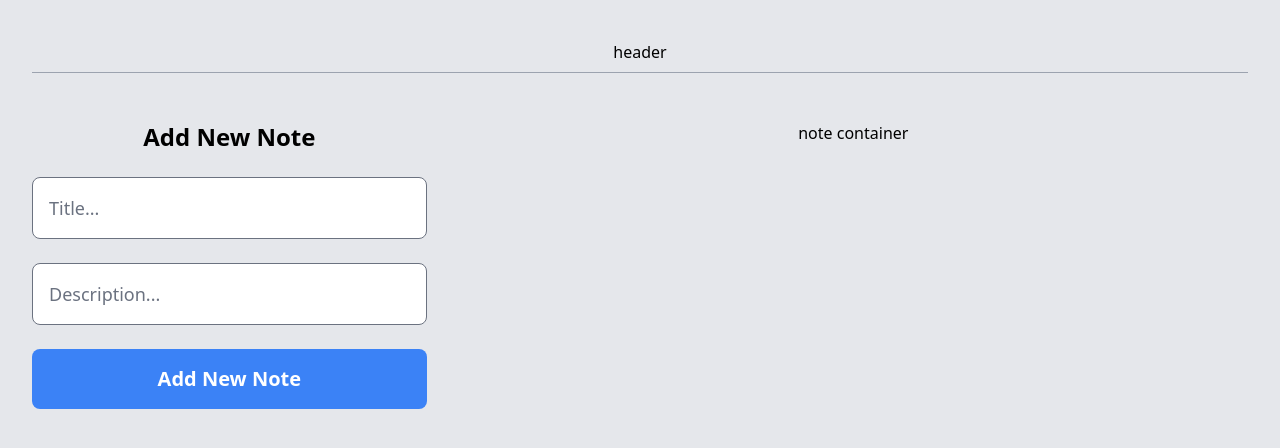
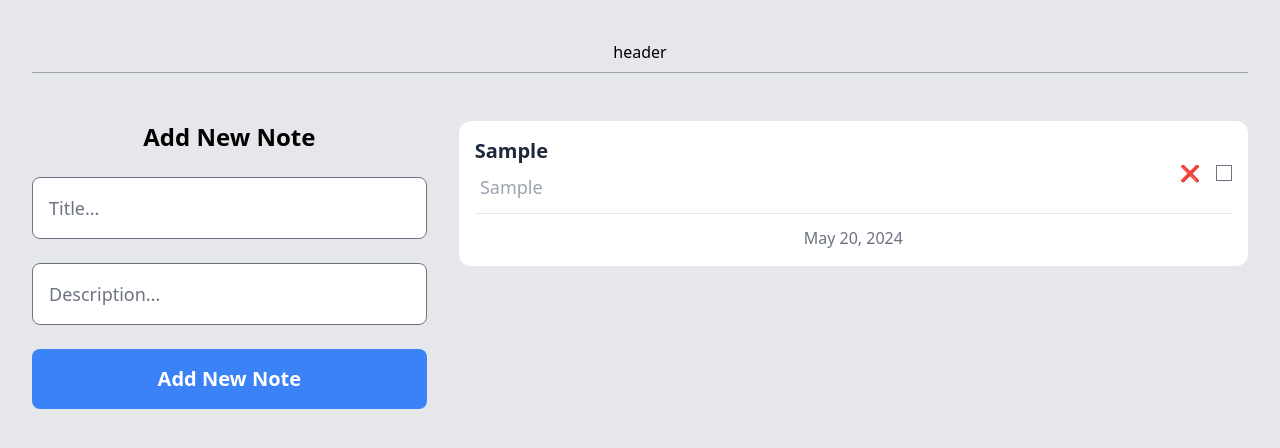
Before and after one commit to webnook/note-app-react, a React (Vite) app: page / in a window 1280 px wide. Both pictures are taken after typing "Sample", "Sample" into the empty fields and a click on the button "Add New Note". Shown: the top 448 px of the page. Built offline with nearby package versions, Linux system fonts and the light colour scheme.

Commit message:
note items and note list created

```diff
--- a/src/App.jsx
+++ b/src/App.jsx
@@ -1,14 +1,22 @@
+import { useState } from "react";
 import AddNewNote from "./components/AddNewNote";
+import NoteList from "./components/NoteList";
 
 const App = () => {
+  const [notes, setNotes] = useState([]);
+  const addNoteHandler = (newNote) => {
+    setNotes((prevNotes) => [...prevNotes, newNote]);
+  };
   return (
     <div>
       <div className="flex items-center justify-evenly mb-12 border-b border-b-gray-400 py-2">
         header
       </div>
       <div className="flex flex-col md:flex-row justify-between gap-8">
-        <AddNewNote />
-        <div className="w-full md:w-2/3">note container</div>
+        <AddNewNote onAddNote={addNoteHandler} />
+        <div className="w-full md:w-2/3">
+          <NoteList notes={notes} />
+        </div>
       </div>
     </div>
   );
--- a/src/components/AddNewNote.jsx
+++ b/src/components/AddNewNote.jsx
@@ -1,10 +1,11 @@
 import { useState } from "react";
 
-const AddNewNote = () => {
+const AddNewNote = ({ onAddNote }) => {
   const [title, setTitle] = useState("");
   const [description, setDescription] = useState("");
   const submitHandler = (e) => {
     e.preventDefault();
+    if (!title || !description) return null;
     const newNote = {
       title,
       description,
@@ -12,9 +13,9 @@ const AddNewNote = () => {
       completed: false,
       createdAt: new Date().toISOString(),
     };
+    onAddNote(newNote);
     setTitle("");
     setDescription("");
-    console.log(newNote);
   };
 
   return (
--- /dev/null
+++ b/src/components/NoteList.jsx
@@ -0,0 +1,36 @@
+const NoteList = ({ notes }) => {
+  return (
+    <div>
+      {notes.map((note) => (
+        <NoteItem key={note.id} note={note} />
+      ))}
+    </div>
+  );
+};
+
+export default NoteList;
+
+const NoteItem = ({ note }) => {
+  const options = {
+    year: "numeric",
+    month: "long",
+    day: "numeric",
+  };
+  return (
+    <div className="bg-white p-4 rounded-xl mb-6">
+      <div className="flex items-center justify-between border-b border-b-gray-200 pb-1 mb-3">
+        <div className="flex flex-col">
+          <p className="font-bold text-xl text-slate-800 mb-2">{note.title}</p>
+          <p className="text-lg text-gray-400 mb-2">{note.description}</p>
+        </div>
+        <div className="flex items-center gap-4">
+          <button>❌</button>
+          <input type="checkbox" name="" id="" />
+        </div>
+      </div>
+      <div className="text-gray-500">
+        {new Date(note.createdAt).toLocaleDateString("en-US", options)}
+      </div>
+    </div>
+  );
+};
```
